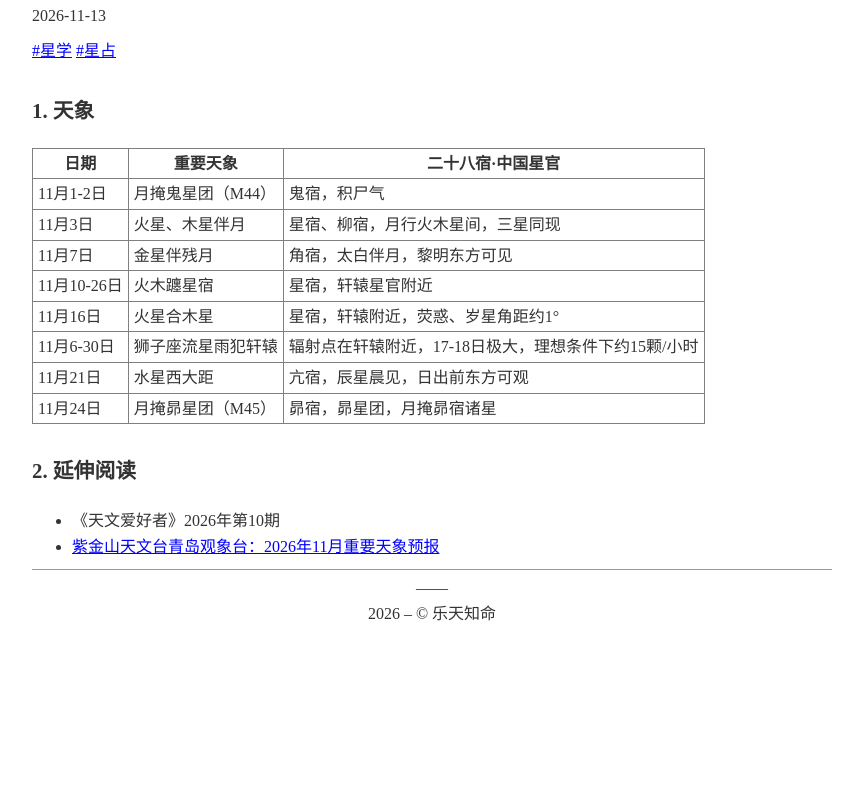
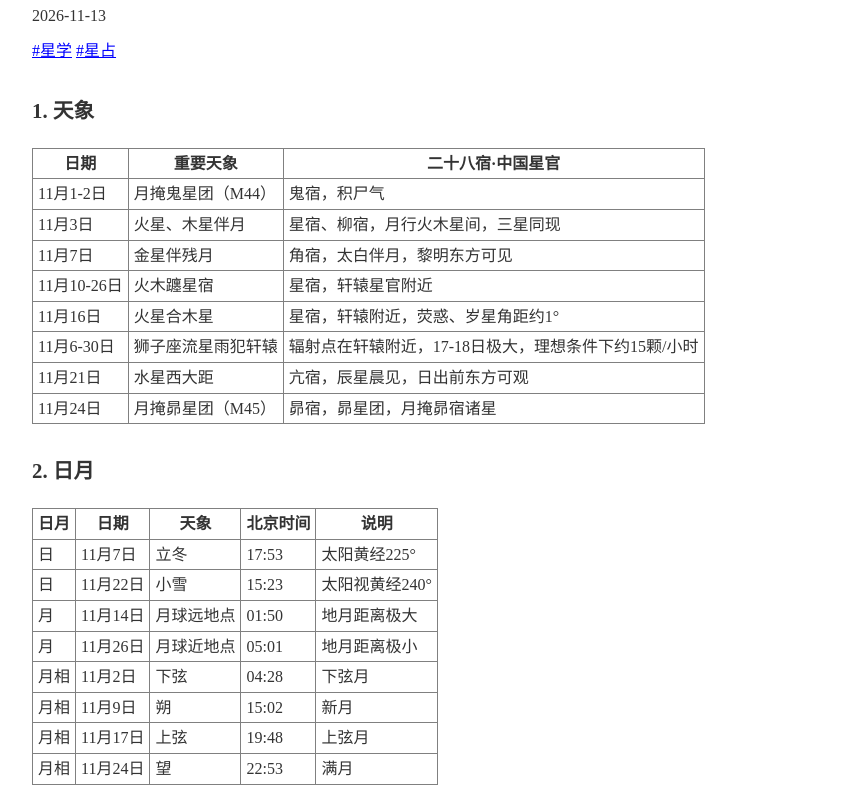
Before and after one commit to lezhiyouyuan/lezhiyouyuan.github.io, a plain HTML site: page 2026/11/13/2026-11-tx/index.html in a window 1280 px wide. Shown: the part 163-952 px from the top of the page, without its empty margins (208-1071 px from the left). Before the commit the page ends 815 px from the top, so only its background shows below. Drawn offline with nearby package versions, Linux system fonts and the light colour scheme; some packages are replaced by stand-ins of ours; a script that the page names is missing.

Commit message:
Update website 2026-11-17 13:37:01

```diff
--- a/2026/11/13/2026-11-tx/index.html
+++ b/2026/11/13/2026-11-tx/index.html
@@ -106,7 +106,77 @@
 			</tr>
 	</tbody>
 </table>
-<h1 id="2-延伸阅读">2. 延伸阅读</h1>
+<h1 id="2-日月">2. 日月</h1>
+<table>
+	<thead>
+			<tr>
+					<th>日月</th>
+					<th>日期</th>
+					<th>天象</th>
+					<th>北京时间</th>
+					<th>说明</th>
+			</tr>
+	</thead>
+	<tbody>
+			<tr>
+					<td>日</td>
+					<td>11月7日</td>
+					<td>立冬</td>
+					<td>17:53</td>
+					<td>太阳黄经225°</td>
+			</tr>
+			<tr>
+					<td>日</td>
+					<td>11月22日</td>
+					<td>小雪</td>
+					<td>15:23</td>
+					<td>太阳视黄经240°</td>
+			</tr>
+			<tr>
+					<td>月</td>
+					<td>11月14日</td>
+					<td>月球远地点</td>
+					<td>01:50</td>
+					<td>地月距离极大</td>
+			</tr>
+			<tr>
+					<td>月</td>
+					<td>11月26日</td>
+					<td>月球近地点</td>
+					<td>05:01</td>
+					<td>地月距离极小</td>
+			</tr>
+			<tr>
+					<td>月相</td>
+					<td>11月2日</td>
+					<td>下弦</td>
+					<td>04:28</td>
+					<td>下弦月</td>
+			</tr>
+			<tr>
+					<td>月相</td>
+					<td>11月9日</td>
+					<td>朔</td>
+					<td>15:02</td>
+					<td>新月</td>
+			</tr>
+			<tr>
+					<td>月相</td>
+					<td>11月17日</td>
+					<td>上弦</td>
+					<td>19:48</td>
+					<td>上弦月</td>
+			</tr>
+			<tr>
+					<td>月相</td>
+					<td>11月24日</td>
+					<td>望</td>
+					<td>22:53</td>
+					<td>满月</td>
+			</tr>
+	</tbody>
+</table>
+<h1 id="3-延伸阅读">3. 延伸阅读</h1>
 <ul>
 <li>《天文爱好者》2026年第10期</li>
 <li><a href="https://mp.weixin.qq.com/s/dW16E48FAI2aeE1nFQhLbQ">紫金山天文台青岛观象台：2026年11月重要天象预报</a></li>
--- a/search/pagefind-entry.json
+++ b/search/pagefind-entry.json
@@ -1 +1 @@
-{"version":"1.5.2","languages":{"zh":{"hash":"zh_1b3794316c","wasm":null,"page_count":14}},"include_characters":["_","‿","⁀","⁔","︳","︴","﹍","﹎","﹏","＿"]}
+{"version":"1.5.2","languages":{"zh":{"hash":"zh_1955f7a55b","wasm":null,"page_count":14}},"include_characters":["_","‿","⁀","⁔","︳","︴","﹍","﹎","﹏","＿"]}
```
Also changed, not shown: index.xml (+1 -1 lines), post/index.xml (+1 -1 lines), tags/星占/index.xml (+1 -1 lines), tags/星学/index.xml (+1 -1 lines), 8 other files.
